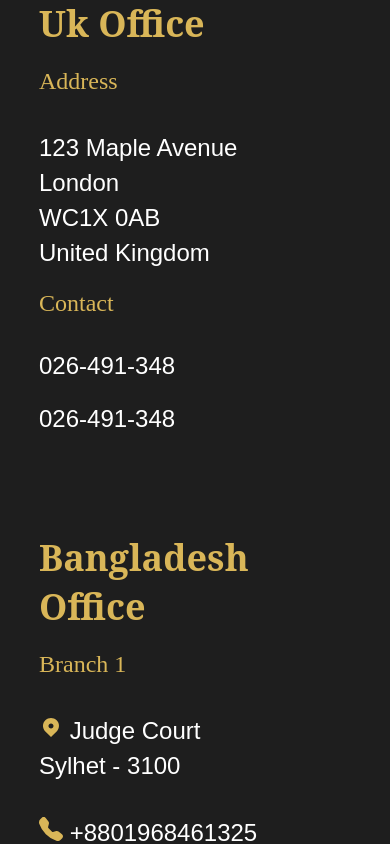
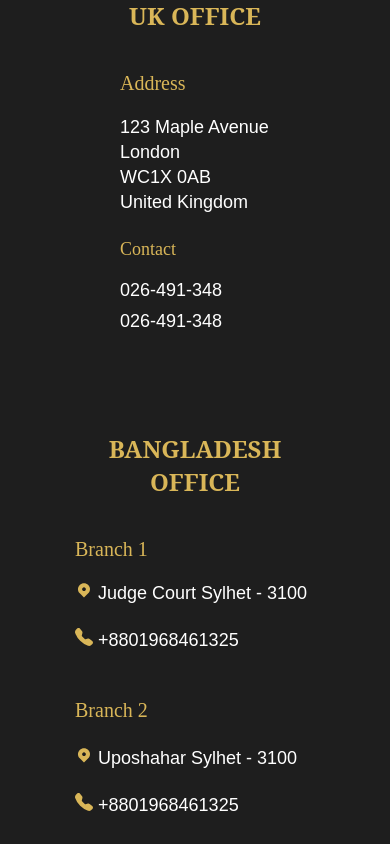
Before and after one commit to Jacob3251/aviatero, a React (Vite) app: page / in a window 390 px wide. Shown: the part 2160-3004 px from the top of the page. Built offline with nearby package versions, Linux system fonts and the light colour scheme.

Commit message:
Address component made responsive

```diff
--- a/src/views/components/Home/Address/Address.jsx
+++ b/src/views/components/Home/Address/Address.jsx
@@ -2,61 +2,61 @@ import { TiLocation } from "react-icons/ti";
 import { BsFillTelephoneFill } from "react-icons/bs";
 function Address() {
   return (
-    <div className="px-[10%] md:px-[20%]">
-      <div className="flex flex-col md:flex-row justify-center items-center space-y-[100px] md:space-y-0 md:items-start xl:space-x-[150px]   overflow-hidden  w-full xl:max-w-full  mx-auto">
+    <div className="px-[40px] xl:px-[176px] ">
+      <div className="w-full xl:w-[80%] flex flex-col md:flex-row justify-center items-center space-y-[100px] md:space-y-0 md:items-start xl:space-x-[150px]   overflow-hidden   mx-auto">
         {/* uk office */}
-        <div className="w-full  flex flex-col items-start px-5 xl:px-0">
-          <div className="text-primary font-bold text-[36px] font-noto">
+        <div className="w-full  flex flex-col  items-center md:items-start px-5 xl:px-0 ">
+          <div className="text-primary font-bold text-left text-[24px] sm:text-[28px] uppercase md:text-[36px] font-noto">
             Uk Office
           </div>
-          <div className="w-full mt-5">
-            <div className="text-primary font-medium text-[24px] mb-[35px]">
+          <div className="w-[150px] sm:w-[200px] md:w-full  mt-[40px] xl:mt-[65px]">
+            <div className="text-primary  font-medium text-[20px] md:text-[24px] mb-[20px] xl:mb-[35px] ">
               Address
             </div>
-            <div className="font-monrope leading-[35px] text-[24px] font-medium text-white">
+            <div className="font-monrope leading-[25px] md:leading-[35px] text-[18px] sm:text-[20px] md:text-[24px] font-normal text-white">
               123 Maple Avenue
               <br />
               London <br /> WC1X 0AB <br /> United Kingdom
             </div>
           </div>
-          <div className="w-full mt-5">
-            <div className="text-primary font-medium text-[24px] mb-[35px]">
+          <div className="w-[150px] sm:w-[200px] md:w-full mt-[24px] xl:mt-5">
+            <div className="text-primary font-medium text-[18px] sm:text-[20px] md:text-[24px] mb-[20px] xl:mb-[35px]">
               Contact
             </div>
-            <div className="font-monrope text-[24px] font-medium text-white mb-[25px]">
+            <div className="font-monrope text-[18px] sm:text-[20px] md:text-[24px] font-normal text-white mb-[10px] xl:mb-[25px]">
               026-491-348
             </div>
-            <div className="font-monrope text-[24px] font-medium text-white">
+            <div className="font-monrope text-[18px] sm:text-[20px] md:text-[24px] font-normal text-white">
               026-491-348
             </div>
           </div>
         </div>
         {/* bd office */}
-        <div className="w-full flex flex-col items-start px-5 xl:px-0">
-          <div className="text-primary font-bold text-[36px] font-noto">
-            Bangladesh Office
+        <div className="w-full  flex flex-col  items-center md:items-start px-5 xl:px-0">
+          <div className="text-primary font-bold md:text-left text-[24px] sm:text-[28px] uppercase md:text-[36px] font-noto text-center">
+            Bangladesh <br className="sm:hidden" /> Office
           </div>
-          <div className="mt-5">
-            <div className="text-primary font-medium text-[24px] mb-[35px]">
+          <div className="w-[240px] sm:w-[300px] md:w-full  mt-[40px] xl:mt-[65px]">
+            <div className="text-primary  font-medium text-[20px] md:text-[24px] mb-[20px] xl:mb-[35px] ">
               Branch 1
             </div>
-            <div className="font-monrope text-[24px] font-medium text-white leading-[35px]">
+            <div className="font-monrope  text-[18px] sm:text-[20px] md:text-[24px] font-normal text-white">
               <TiLocation className="text-primary" /> Judge Court
-              <br /> Sylhet - 3100
+              <br className="hidden md:block" /> Sylhet - 3100
             </div>
-            <h4 className="font-monrope text-[24px] font-medium text-white leading-[35px]">
+            <h4 className="font-monrope  text-[18px] sm:text-[20px] md:text-[24px] font-normal text-white">
               <BsFillTelephoneFill className="text-primary" /> +8801968461325
             </h4>
           </div>
-          <div className="mt-5">
-            <div className="text-primary font-medium text-[24px] mb-[35px]">
+          <div className="w-[240px] sm:w-[300px] md:w-full mt-[24px] xl:mt-5">
+            <div className="text-primary  font-medium text-[20px] md:text-[24px] mb-[20px] xl:mb-[35px]">
               Branch 2
             </div>
-            <h4 className="font-monrope text-[24px] font-medium text-white leading-[35px]">
+            <h4 className="font-monrope  text-[18px] sm:text-[20px] md:text-[24px] font-normal text-white">
               <TiLocation className="text-primary" /> Uposhahar
-              <br /> Sylhet - 3100
+              <br className="hidden md:block" /> Sylhet - 3100
             </h4>
-            <h4 className="font-monrope text-[24px] font-medium text-white leading-[35px]">
+            <h4 className="font-monrope  text-[18px] sm:text-[20px] md:text-[24px] font-normal text-white">
               <BsFillTelephoneFill className="text-primary" /> +8801968461325
             </h4>
           </div>
--- a/src/views/components/Reusable/ContactForm/ContactForm.jsx
+++ b/src/views/components/Reusable/ContactForm/ContactForm.jsx
@@ -4,10 +4,10 @@ import { MdOutlineKeyboardArrowRight } from "react-icons/md";
 function ContactForm() {
   return (
     <div className="px-[40px] xl:px-[176px] mb-[140px]">
-      <div className="flex flex-col md:flex-row justify-start items-start md:space-x-10">
+      <div className="flex flex-col md:flex-row justify-start items-start md:space-x-20">
         {/* contact info */}
         <div className="w-full ">
-          <div className="text-center mb-[50px] font-noto font-medium text-[36px] sm:text-[48px] 2xl:text-[64px] text-primary">
+          <div className="text-center md:text-left mb-[50px] font-noto font-medium text-[36px] sm:text-[48px] 2xl:text-[64px] text-primary">
             Contact Us
           </div>
           <div className="text-secondary font-monrope text-[18px] xl:text-[24px] mb-[60px] xl:mb-[124px] font-medium">
--- a/src/views/components/Services/Expertise/Expertise.jsx
+++ b/src/views/components/Services/Expertise/Expertise.jsx
@@ -3,8 +3,9 @@ import ExpertiseCarousel from "./ExpertiseCarousel/ExpertiseCarousel";
 function Expertise() {
   return (
     <div className="px-[40px] xl:px-[176px] mb-[250px]">
-      <div className="text-center text-[36px] xl:text-[64px] font-noto font-bold text-primary mb-[80px] xl:mb-[150px]">
-        Why Choose Aviate Abroad?
+      <div className="text-center text-[24px] md:text-[32px] leading-[36px] xl:text-[64px] font-noto font-bold text-primary mb-[40px] xl:mb-[150px]">
+        Why Choose <br className="sm:hidden" />
+        Aviate Abroad?
       </div>
       <div className="w-[95%] mx-auto lg:hidden">
         <ExpertiseCarousel></ExpertiseCarousel>
--- a/src/views/components/Services/Expertise/ExpertiseCarousel/ExpertiseCarousel.css
+++ b/src/views/components/Services/Expertise/ExpertiseCarousel/ExpertiseCarousel.css
@@ -11,13 +11,16 @@
 .expertise .swiper-slide {
   text-align: center;
   font-size: 18px;
-  width: 54vw;
+
   /* height: 600px; */
+  width: 100%;
+  min-width: 150px;
+  max-width: 200px;
   height: 100%;
-  max-height: 700px;
-  min-height: 500px;
+  max-height: 450px;
+  min-height: 300px;
   border: 1px solid #d9b75854;
-  padding: 40px;
+  padding: 30px;
 }
 
 .expertise .swiper {
--- a/src/views/components/Services/Services/Services.jsx
+++ b/src/views/components/Services/Services/Services.jsx
@@ -27,12 +27,15 @@ function Services() {
   ];
   return (
     <div className="w-full  text-secondary  mb-[150px]">
-      <div className="text-center font-noto font-medium text-[36px] sm:text-[48px] 2xl:text-[64px] text-primary">
+      <div className="text-center font-noto font-medium text-[36px] sm:text-[48px] lg:text-[64px] text-primary">
         Our Services
       </div>
-      <div className="my-[36px] 2xl:my-[150px] px-[40px] 2xl:px-[176px] ">
+      <div className="my-[36px] sm:my-[64px] md:my-[84px] lg:my-[96px] xl:my-[150px] px-[40px] 2xl:px-[176px] ">
         {data.map((item, index) => (
-          <div key={item.id} className="mb-[30px] xl:mb-[150px]">
+          <div
+            key={item.id}
+            className="mb-[30px] sm:mb-[40px] md:mb-[64px] lg:mb-[120px] xl:mb-[150px]"
+          >
             <div
               className={`grid grid-cols-1  w-full  md:grid-cols-2 md:gap-x-[20px] lg:gap-x-[50px] xl:gap-x-[144px] place-content-center`}
             >
@@ -48,10 +51,10 @@ function Services() {
                 />
               </div>
               <div className="w-full h-full ">
-                <h1 className="text-[20px] sm:text-[32px] md:text-[36px] xl:text-[48px] text-primary font-noto mb-[20px] sm:mb-[20px] md:mb-[30px] xl:mb-[45px]">
+                <h1 className="text-[20px] sm:text-[24px] md:text-[24px] lg:text-[36px] xl:text-[48px] text-primary font-noto mb-[10px] sm:mb-[16px] md:mb-[24px] lg:mb-[32px] xl:mb-[45px]">
                   {item.title}
                 </h1>
-                <p className="font-monrope text-[14px] sm:text-[24px] md:sm:text-[24px] xl:sm:text-[24px] text-secondary leading-[25px] sm:leading-[35px] md:sm:leading-[35px] xl:sm:leading-[35px]">
+                <p className="font-monrope text-[14px] sm:text-[18px] md:text-[20px] lg:text-[24px]  text-secondary leading-[25px] sm:leading-[35px] md:sm:leading-[35px] xl:sm:leading-[35px]">
                   {item.details}
                 </p>
               </div>
```
Also changed, not shown: src/views/components/Services/Expertise/ExpertiseCarousel/ExpertiseCarousel.jsx (+12 -12 lines).
